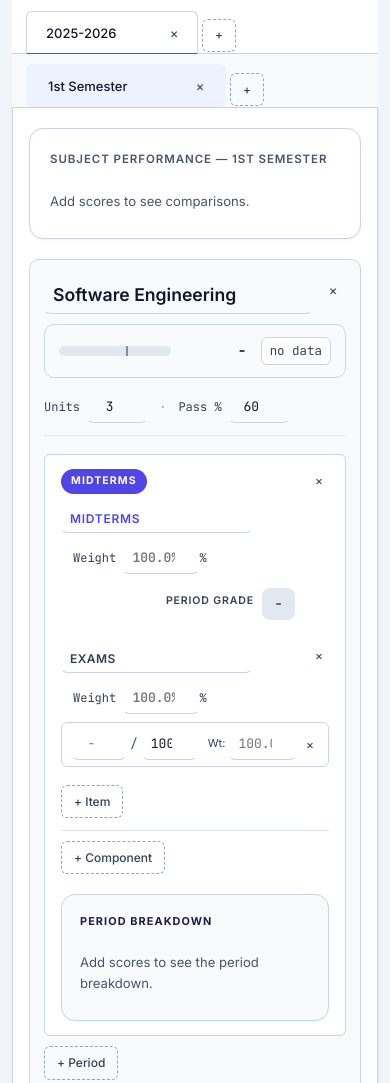
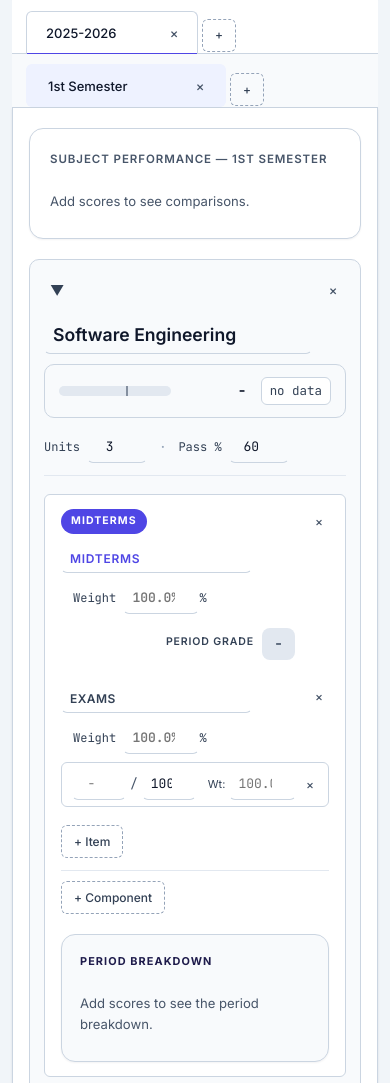
Before and after one commit to baaska64/Gradebook_Calculator, a plain HTML site: page index.html in a window 390 px wide. Shown: the part 900-1983 px from the top of the page. Drawn offline with nearby package versions, Linux system fonts and the light colour scheme.

Commit message:
Added dropdown feature

```diff
--- a/app.js
+++ b/app.js
@@ -212,6 +212,7 @@ function getInitialData() {
                     name: 'Software Engineering',
                     units: 3,
                     passingPercent: 60,
+                    isCollapsed: false,
                     periods: [{
                         id: generateId(),
                         name: 'Midterms',
@@ -598,10 +599,14 @@ function renderLedger() {
         html += `
         <div class="subject-block">
             <div class="header-row">
+                <button class="btn-toggle-sub" data-action="toggle-sub" data-path="${year.id}:${sem.id}:${sub.id}" aria-label="Toggle subject" title="Toggle subject">
+                    ${sub.isCollapsed ? '▶' : '▼'}
+                </button>
                 <h2><input type="text" class="field field--subject" data-path="subName:${year.id}:${sem.id}:${sub.id}" value="${sub.name}" placeholder="Subject Name"></h2>
                 <button class="btn-delete" data-action="delete-sub" data-path="${year.id}:${sem.id}:${sub.id}" aria-label="Delete subject" title="Delete subject">&times;</button>
                 ${res.hasData ? `<div class="stamp">${stampText}</div>` : ''}
             </div>
+
             <div class="subject-progress">
                 <div class="bar">
                     <div class="fill tier-${tier}" style="width:${barW.toFixed(1)}%"></div>
@@ -610,12 +615,16 @@ function renderLedger() {
                 <div class="pct">${res.hasData ? res.percent.toFixed(1) + '%' : '-'}</div>
                 <div class="eq">${eqText}</div>
             </div>
-            <div class="subject-meta">
+
+            <div class="subject-meta" style="${sub.isCollapsed ? 'border-bottom: none; margin-bottom: 0; padding-bottom: 0;' : ''}">
                 <span>Units <input type="number" class="field w-xs" data-path="subUnits:${year.id}:${sem.id}:${sub.id}" value="${sub.units}"></span>
                 <span class="divider">&middot;</span>
                 <span>Pass % <input type="number" class="field w-xs" data-path="subPass:${year.id}:${sem.id}:${sub.id}" value="${sub.passingPercent}"></span>
                 ${pWarning}
+                ${sub.isCollapsed && res.hasData ? `<span class="divider">&middot;</span><span>Status: <strong style="color: var(--text);">${tierLabel(tier)}</strong></span>` : ''}
             </div>
+
+            <div class="subject-content" style="display: ${sub.isCollapsed ? 'none' : 'block'};">
     ${sub.periods.map(per => {
                     const pd = Calculator.calculatePeriod(per, sub.passingPercent);
                     const perTier = pd.hasData ? pctTier(pd.percent) : 'muted';
@@ -785,6 +794,7 @@ ${sub.periods.map(per => {
                         ${distributionHtml}
                     </div>`;
                 })()}
+            </div>
         </div>`;
     });
 
@@ -824,6 +834,18 @@ document.addEventListener('click', async (e) => {
     const action = e.target.dataset.action;
     if (!action) return;
     const path = e.target.dataset.path?.split(':');
+
+    if (action === 'toggle-sub') {
+        const y = path ? appData.years.find(y => y.id === path[0]) : null;
+        const s = y ? y.semesters.find(s => s.id === path[1]) : null;
+        const sub = s ? s.subjects.find(sub => sub.id === path[2]) : null;
+        if (sub) {
+            sub.isCollapsed = !sub.isCollapsed;
+            updateUI();
+        }
+        return;
+    }
+
     if (action.startsWith('add-')) {
         const y = path ? appData.years.find(y => y.id === path[0]) : null;
         const s = y ? y.semesters.find(s => s.id === path[1]) : null;
@@ -842,7 +864,7 @@ document.addEventListener('click', async (e) => {
             currentYear.semesters.push(newSem);
             state.currentSemId = newSem.id;
         } else if (action === 'add-sub') {
-            s.subjects.push({ id: generateId(), name: 'New Subject', units: 3, passingPercent: 60, periods: [] });
+            s.subjects.push({ id: generateId(), name: 'New Subject', units: 3, passingPercent: 60, isCollapsed: false, periods: [] });
         } else if (action === 'add-period') {
             sub.periods.push({ id: generateId(), name: 'New Period', weight: '', components: [] });
         } else if (action === 'add-comp') {
--- a/styles.css
+++ b/styles.css
@@ -554,6 +554,24 @@ button:hover {
 .btn-delete:hover { color: var(--danger); background: var(--danger-soft); }
 .btn-delete--tiny { width: 20px; height: 20px; font-size: 12px; margin-left: 2px; }
 
+.btn-toggle-sub {
+    background: transparent;
+    border: none;
+    color: var(--text-muted);
+    font-size: 14px;
+    cursor: pointer;
+    padding: 4px 6px;
+    border-radius: var(--radius-sm);
+    display: inline-flex;
+    align-items: center;
+    justify-content: center;
+    box-shadow: none;
+}
+.btn-toggle-sub:hover {
+    color: var(--primary);
+    background: var(--surface-3);
+}
+
 /* ---------- Modal ---------- */
 .modal {
     position: fixed;
```
Lines whose indentation alone changed are shown as unchanged.
